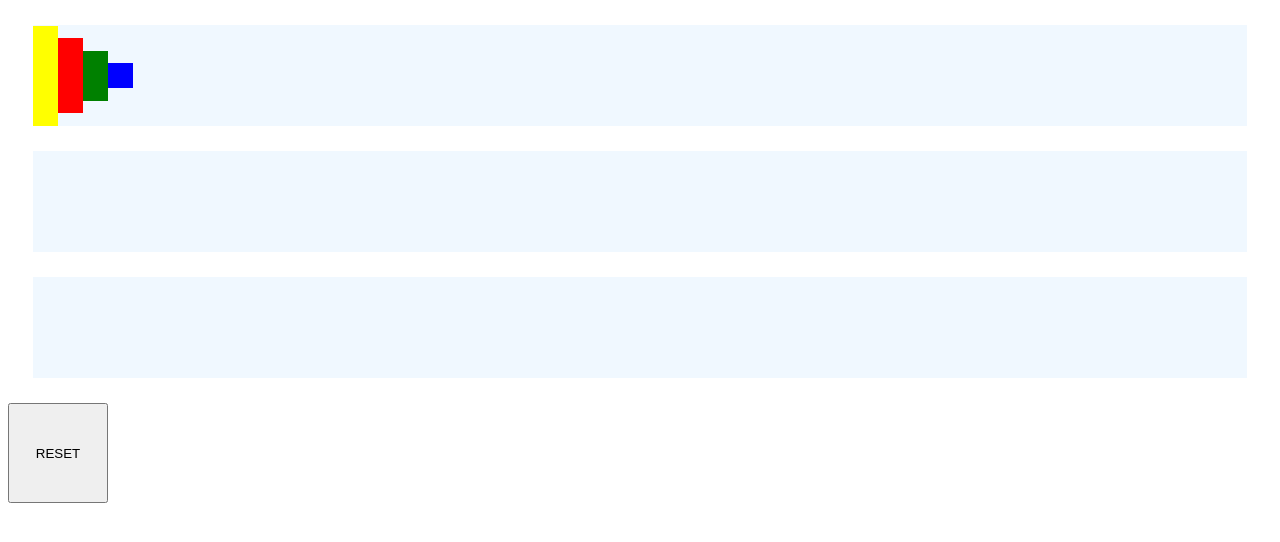
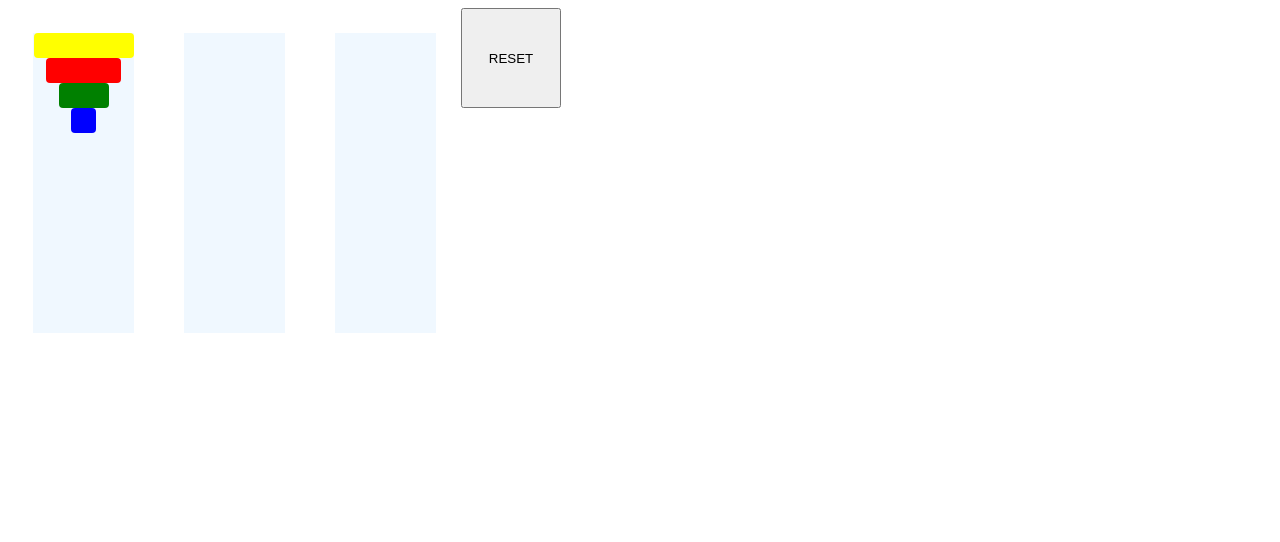
Before and after one commit to konarie1990/towers-of-hanoi-react, a React (Create React App) app: page / in a window 1280 px wide. Shown: the top 542 px of the page. Built offline with nearby package versions, Linux system fonts and the light colour scheme.

Commit message:
towers tweaks

```diff
--- a/src/App.css
+++ b/src/App.css
@@ -1,38 +1,45 @@
 /* .App {
   text-align: center;
 } */
+.container {
+  display: flex;
+  flex-direction: row;
+}
 
 [data-stack] {
   display: flex;
-  justify-content: flex-start;
+  flex-direction: column;
+  /* justify-content: flex-start; */
   align-items: center;
-  height: 101px;
+  height: 300px;
+  width: 101px;
   background-color: aliceblue;
   margin: 25px;
 }
 
 [data-block] {
-  width: 25px;
+  height: 25px;
+  border-radius: 4px;
   /* float: left; */
 }
 
 [data-block="25"] {
-  height: 25px;
+  width: 25px;
   background-color: blue;
 }
 
 [data-block="50"] {
-  height: 50px;
+  width: 50px;
   background-color: green;
 }
 
 [data-block="75"] {
-  height: 75px;
+  width: 75px;
   background-color: red;
 }
 
 [data-block="100"] {
-  height: 100px;
+  width: 100px;
   background-color: yellow;
 }
 
--- a/src/App.js
+++ b/src/App.js
@@ -110,7 +110,7 @@ class App extends Component {
 
   render() {
     return (
-      <div>
+      <div class="container">
         <div key={"a"} data-stack="a" onClick={() => this.movePiece("a")}>
           {this.state.a.map(num => {
             return <div key={num * 25} data-block={num * 25} />;
```
